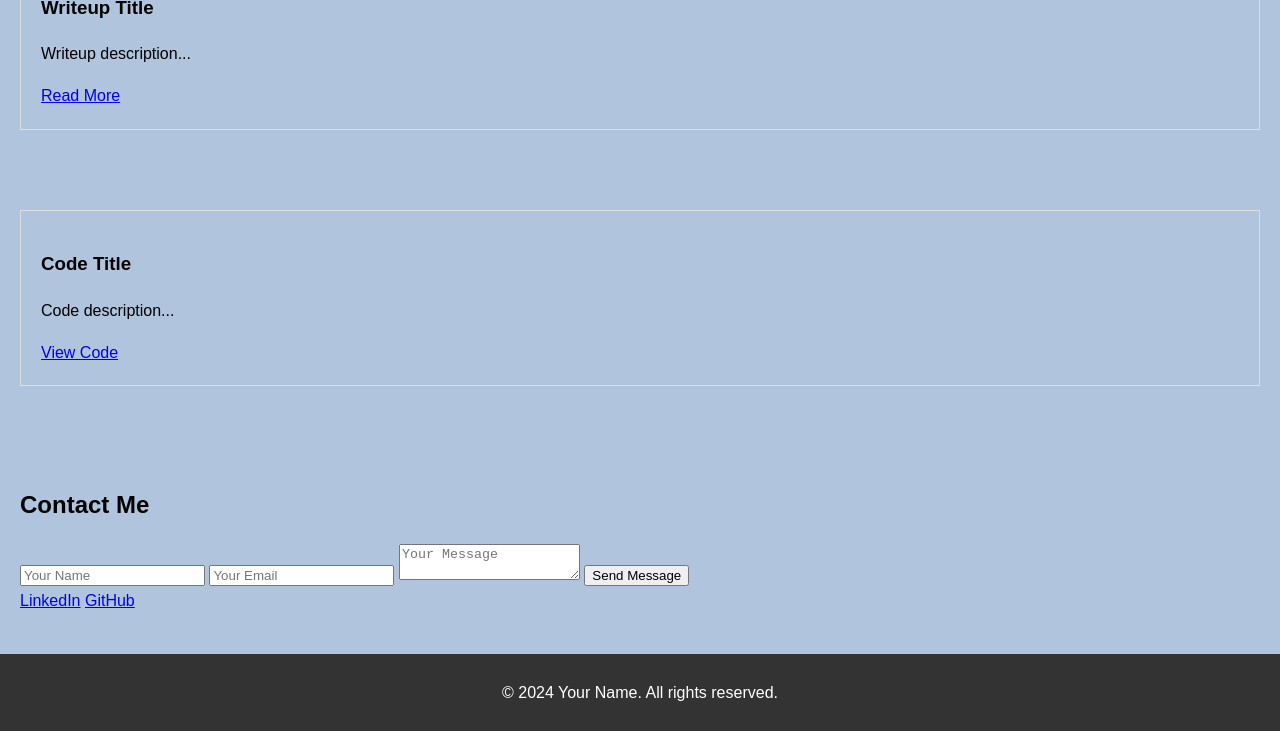
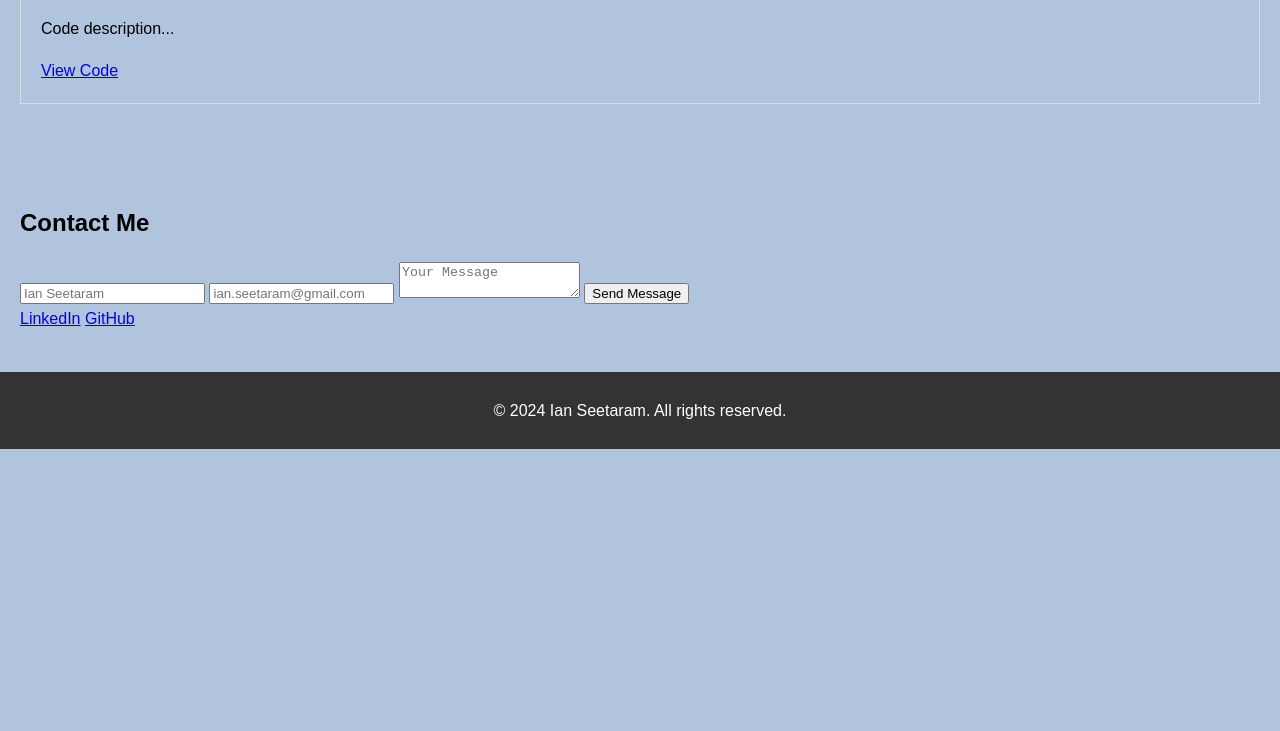
Before and after one commit to EyeonSee/eyeonsee.github.io, a plain HTML site: page index.html in a window 1280 px wide. Shown: the part 1082-1813 px from the top of the page. After the commit the page ends 1531 px from the top, so only its background shows below. Drawn offline with Linux system fonts and the light colour scheme; files whose address does not match are found by name.

Commit message:
Update Index.html

```diff
--- a/index.html
+++ b/index.html
@@ -65,21 +65,21 @@
 <section id="contact">
 <h2>Contact Me</h2>
 <form action="submit_form.php" method="POST">
-<input type="text" name="name" placeholder="Your Name" required>
-<input type="email" name="email" placeholder="Your Email" required>
+<input type="text" name="name" placeholder="Ian Seetaram" required>
+<input type="email" name="email" placeholder="ian.seetaram@gmail.com" required>
 <textarea name="message" placeholder="Your Message" required></textarea>
 <button type="submit">Send Message</button>
 </form>
 <div class="social-links">
 <!-- Add your social links here -->
-<a href="your_linkedin_profile">LinkedIn</a>
-<a href="your_github_profile">GitHub</a>
+<a href="www.linkedin.com/ianroyseetaram">LinkedIn</a>
+<a href="www.github.com/EyeonSee">GitHub</a>
 <!-- ... -->
 </div>
 </section>
 
 <footer>
-<p>© 2024 Your Name. All rights reserved.</p>
+<p>© 2024 Ian Seetaram. All rights reserved.</p>
 </footer>
 
 <script src="script.js"></script>
```
Also changed, not shown: iansprofile.jpg (deleted), 4 other files.
